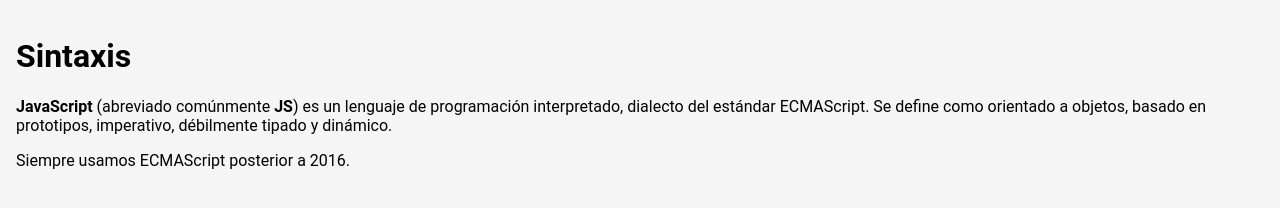
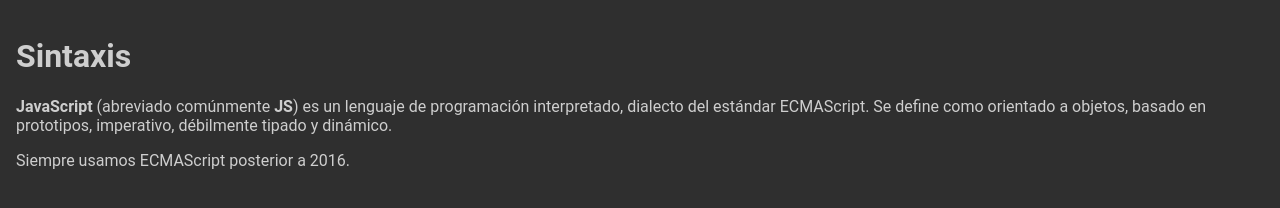
Before and after one commit to CristianP98/JavaScript, a plain HTML site: page cliente/01.sintaxis.html in a window 1280 px wide. Drawn offline with Linux system fonts and the light colour scheme.

Commit message:
Cambios en el css

```diff
--- a/cliente/style.css
+++ b/cliente/style.css
@@ -2,7 +2,8 @@
 
 body {
     font-family: 'Roboto', sans-serif;
-    background-color: #f5f5f5;
+    background-color: #2f2f2f;
     margin: 0;
     padding: 1rem;
+    color: rgb(206, 206, 206);
 }
```
